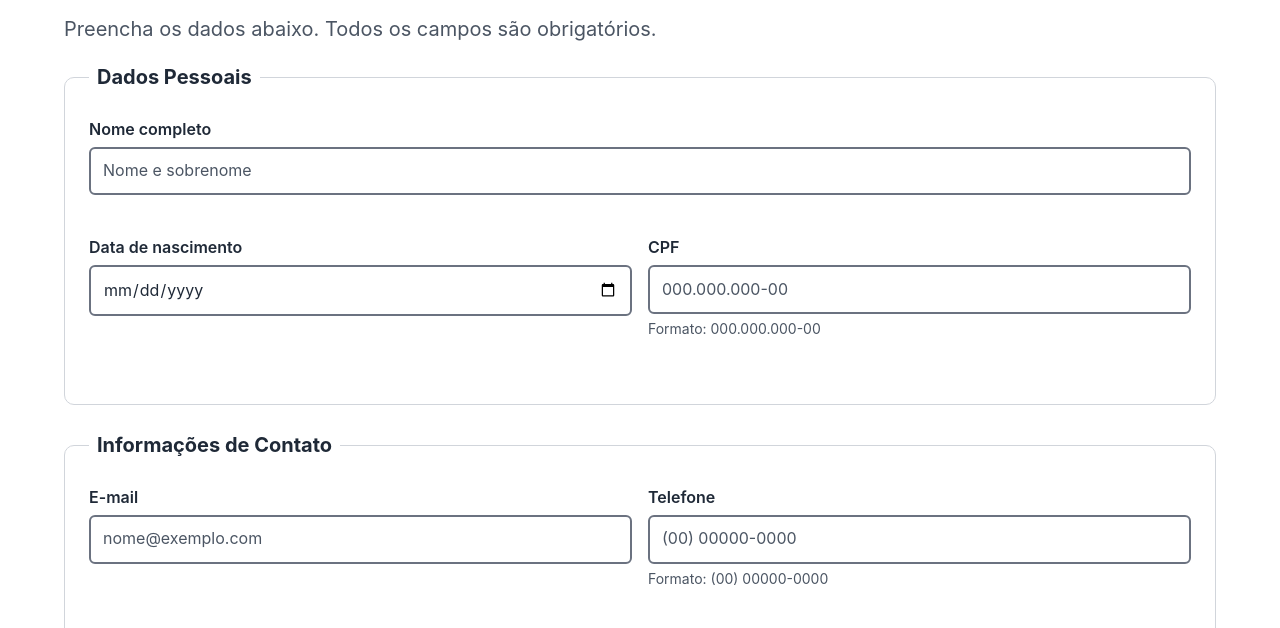
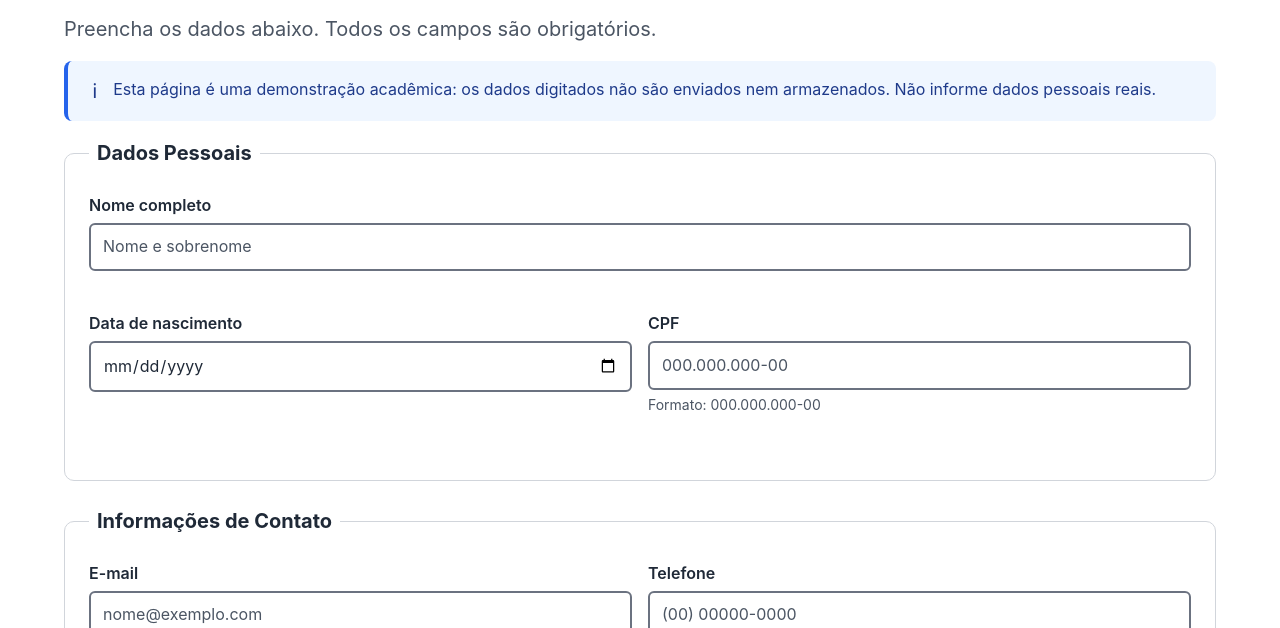
Before and after one commit to lucianobarbosa88/instituto-maos-que-ajudam, a website built with Vite: page cadastro.html in a window 1280 px wide. Shown: the part 172-800 px from the top of the page. Built offline with nearby package versions, Linux system fonts and the light colour scheme.

Commit message:
fix: adiciona aviso de projeto acadêmico e de dados fictícios

```diff
--- a/cadastro.html
+++ b/cadastro.html
@@ -50,6 +50,11 @@
       <section id="cadastro-voluntario">
         <h2>Cadastro de Voluntário</h2>
         <p class="lead">Preencha os dados abaixo. Todos os campos são obrigatórios.</p>
+
+        <div class="alert alert-info" role="note">
+          <span class="alert-icon" aria-hidden="true">ℹ</span>
+          <span>Esta página é uma demonstração acadêmica: os dados digitados não são enviados nem armazenados. Não informe dados pessoais reais.</span>
+        </div>
 
         <div id="alerta-sucesso" class="alert alert-success" role="status" tabindex="-1" hidden>
           <span class="alert-icon" aria-hidden="true">✓</span>
@@ -209,6 +214,7 @@
       <p>Endereço: Rua das Flores, 123 - Lajinha, MG</p>
     </address>
     <p>&copy; 2026 Instituto Mãos que Ajudam. Todos os direitos reservados.</p>
+    <p><small>Projeto acadêmico da disciplina de Desenvolvimento Front-End para Web (EAD Cruzeiro do Sul). A organização, os contatos e os projetos são fictícios.</small></p>
   </footer>
 
   <!-- Modal de confirmação -->
```
Also changed, not shown: index.html (+1 -0 lines), projetos.html (+1 -0 lines).
